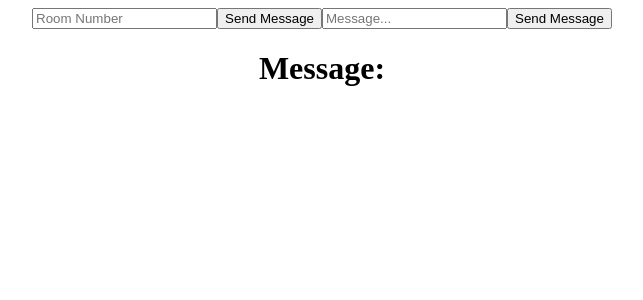
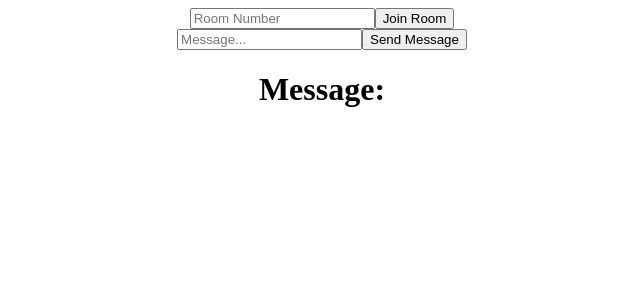
Before and after one commit to hiferli/Emergency-Meeting, a React (Create React App) app in the folder client/: page / in a window 1280 px wide. Shown: the top 300 px of the page, without its empty margins (318-961 px from the left). Built offline with nearby package versions, Linux system fonts and the light colour scheme; no server answers.

Commit message:
Frontend Updates

```diff
--- a/client/src/App.js
+++ b/client/src/App.js
@@ -34,7 +34,9 @@ function App() {
   return (
     <div className="App">
        <input placeholder='Room Number' onChange={(event) => setRoom(event.target.value)} />
-       <button onClick={joinRoom}>Send Message</button>
+       <button onClick={joinRoom}>Join Room</button>
+
+       <br />
 
        <input placeholder='Message...' onChange={(event) => setMessage(event.target.value)} />
        <button onClick={sendMessage}>Send Message</button>
```
